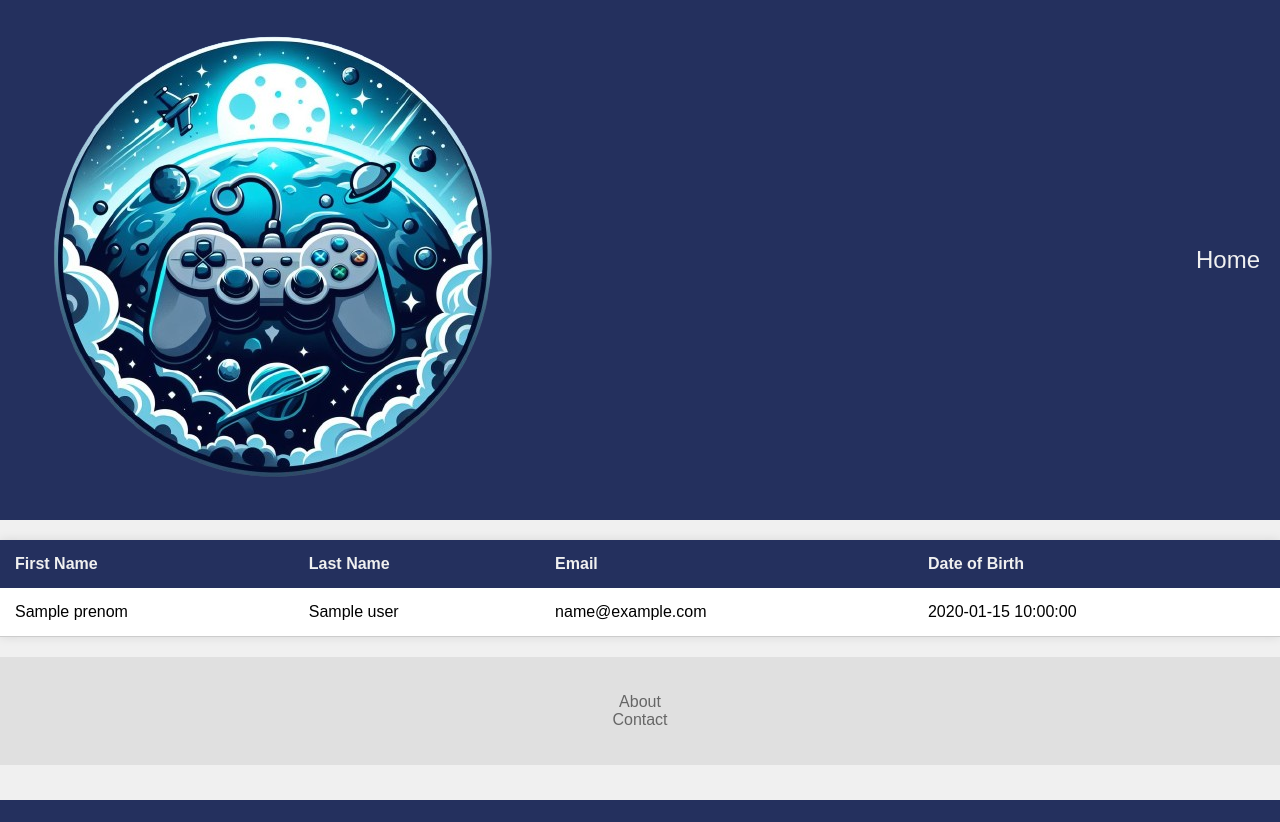
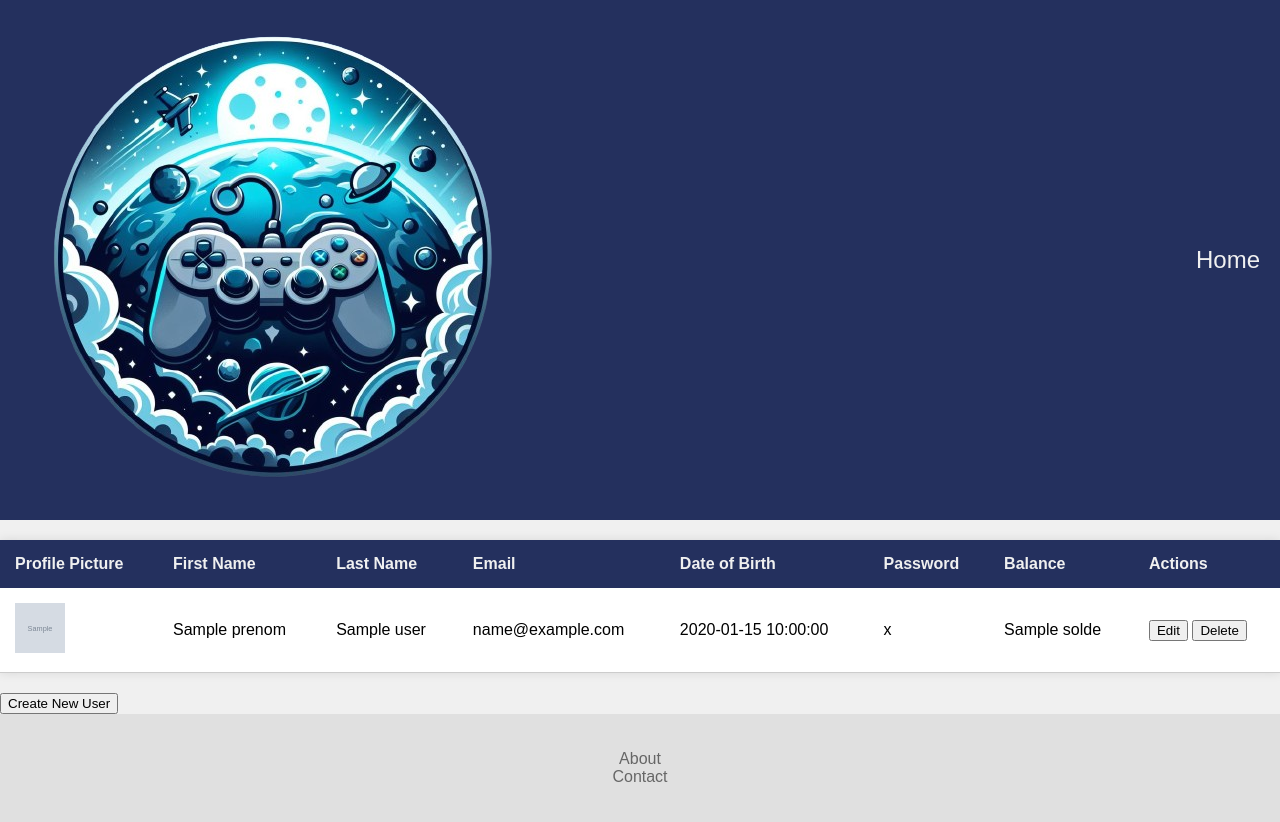
Before and after one commit to Revoky/B2_GameSphere, a Flask app: template Admin/templates/users.html in a window 1280 px wide. Before the commit the page ends 800 px from the top, so only its background shows below. Run offline with Flask 3, Linux system fonts and the light colour scheme; the template is opened without the code that fills it: most values are stand-ins (such as "Sample title", 1, 10 or a date in 2020).

Commit message:
colonnes

```diff
--- a/Admin/templates/users.html
+++ b/Admin/templates/users.html
@@ -7,33 +7,44 @@
 </head>
 <body>
 
-
 <header>
     <img src="../../Assets/Imgs/logo.png" alt="Logo de GameSphere">
     <a href="/">Home</a>
 </header>
 
-
 <table id="utilisateursTable">
     <thead>
         <tr>
+            <th>Profile Picture</th>
             <th>First Name</th>
             <th>Last Name</th>
             <th>Email</th>
             <th>Date of Birth</th>
+            <th>Password</th>
+            <th>Balance</th>
+            <th>Actions</th>
         </tr>
     </thead>
     <tbody>
         {% for user in users %}
         <tr>
+            <td><img src="{{ user['profile_picture'] }}" alt="Profile Picture" width="50" height="50"></td>
             <td>{{ user['prenom'] }}</td>
             <td>{{ user['nom'] }}</td>
             <td>{{ user['mail'] }}</td>
             <td>{{ user['date_naissance'] }}</td>
+            <td>{{ user['mot_de_passe'] }}</td>
+            <td>{{ user['solde'] }}</td>
+            <td>
+                <button onclick="editUser('{{ user['id'] }}')">Edit</button>
+                <button onclick="deleteUser('{{ user['id'] }}')">Delete</button>
+            </td>
         </tr>
         {% endfor %}
     </tbody>
 </table>
+
+<button onclick="createUser()">Create New User</button>
 
 <footer>
     <ul>
@@ -42,5 +53,6 @@
     </ul>
 </footer>
 
+
 </body>
 </html>
```
Also changed, not shown: Admin/templates/games.html (+10 -2 lines). Lines whose indentation alone changed are shown as unchanged.
